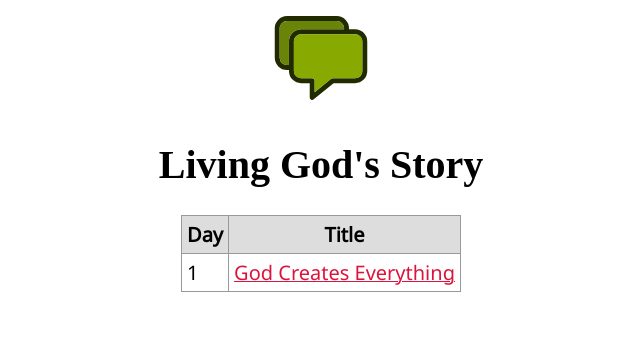
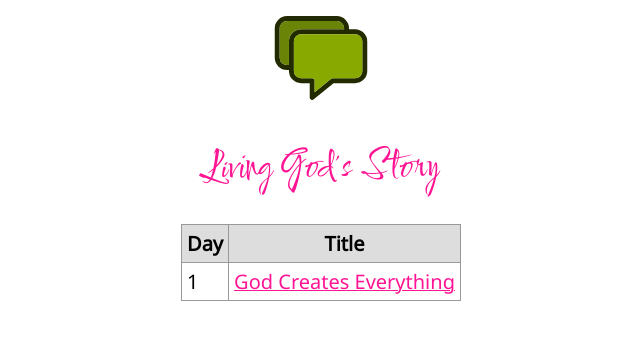
Before and after one commit to GospelTrust/LGS, a Jekyll site: the page built from docs/index.html, in a window 1280 px wide. Shown: the top 340 px of the page, without its empty margins (319-959 px from the left). Built offline with Jekyll 4.4.1, drawn with Linux system fonts in a browser that asks for light colours; some web fonts are replaced.

Commit message:
style: Fonts sizes and color

```diff
--- a/docs/_includes/head.html
+++ b/docs/_includes/head.html
@@ -10,5 +10,5 @@
   Awana Living God's Story
 {% endif %}
 </title>
-<link href="https://fonts.googleapis.com/css2?family=Noto+Sans&family=Comforter&family=Bahianita&family=Ole&family=Reenie+Beanie&family=Material+Icons&display=swap" rel="stylesheet" />
+<link href="https://fonts.googleapis.com/css2?family=Noto+Sans&family=Comforter&family=Bahianita&family=Material+Icons&display=swap" rel="stylesheet" />
 <link rel="shortcut icon" type="image/png" href="/assets/favicon.png" />
--- a/docs/assets/css/style.css
+++ b/docs/assets/css/style.css
@@ -4,12 +4,14 @@ body {
 }
 
 a, a:visited {
-  color: crimson;
+  color: deeppink;
   text-decoration-thickness: -0.5px;
 }
 
 h1, h2, h3, h4, h5, h6 {
-  font-family: 'Reenie Beannie', serif;
+  font-family: 'Comforter', serif;
+  font-weight: normal;
+  color: deeppink;
 }
 
 .video-background {
@@ -63,10 +65,12 @@ pre code {
 }
 
 blockquote {
-  border-left: 5px solid lightgray;
+  border-left: 5px solid lightskyblue;
   padding-left: 10px;
   margin-left: 20px;
-  font-family: 'Ole', serif;
+  font-family: Bahianita, serif;
+  color: cornflowerblue;
+  font-size: 30px;
 }
 
 .material-icons.md-18 { font-size: 18px; }
```
Also changed, not shown: docs/_posts/chapters/vi/01-1.md (+3 -3 lines).
